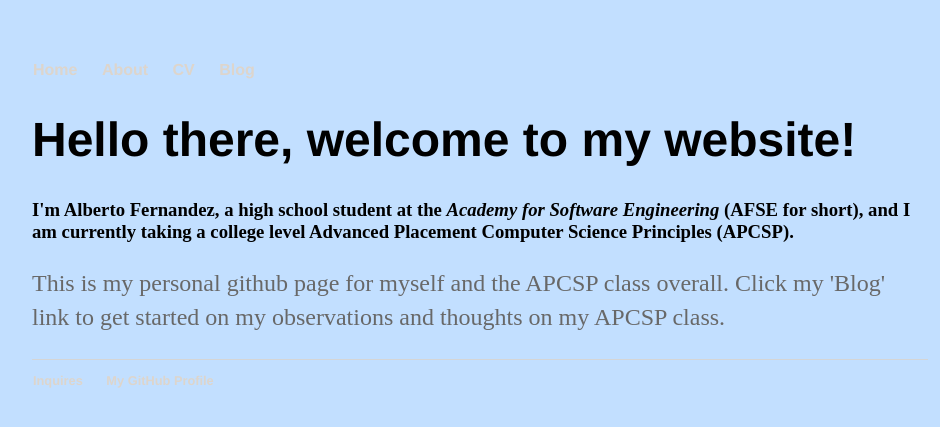
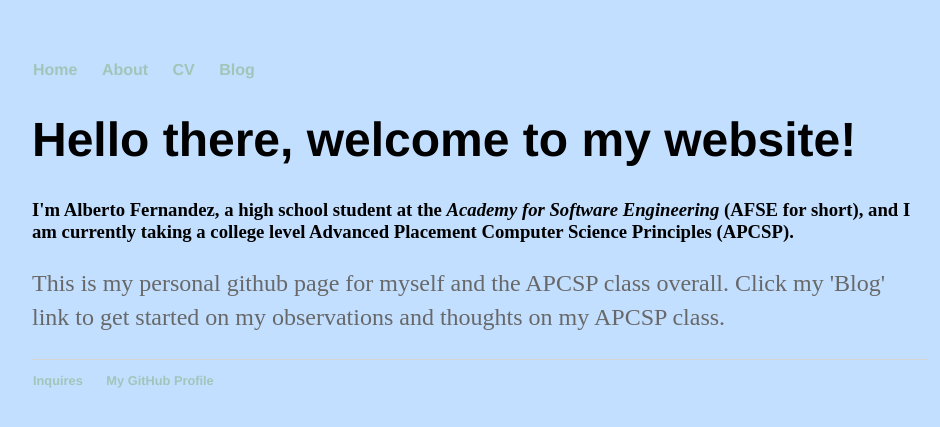
Before and after one commit to albertof4112/albertof4112.github.io, a Jekyll site: the page built from index.html, in a window 1280 px wide. Shown: the top 427 px of the page, without its empty margins (160-1100 px from the left). Built offline with Jekyll 4.4.1, drawn with Linux system fonts in a browser that asks for light colours.

Commit message:
Update main.css

```diff
--- a/css/main.css
+++ b/css/main.css
@@ -15,7 +15,7 @@ nav ul li, footer ul li {
 }
 a {
     text-decoration: none;
-    color: #DDD5CC;
+    color: #A1C5B9;
 }
 a:hover {
     text-decoration: underline;
```
